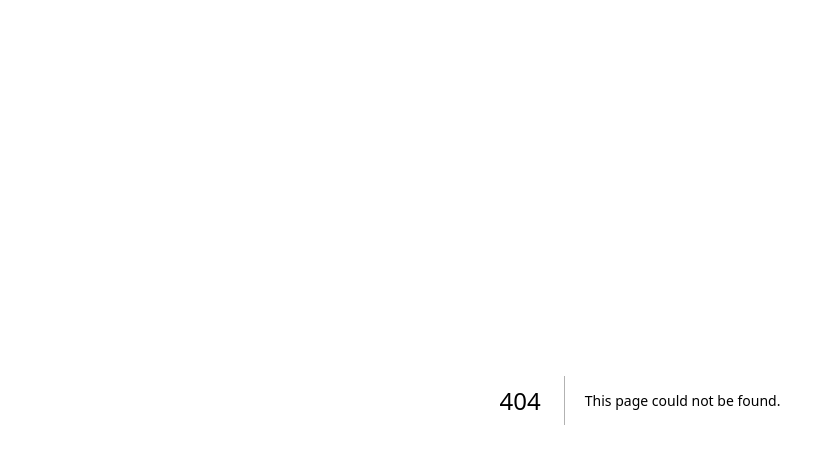
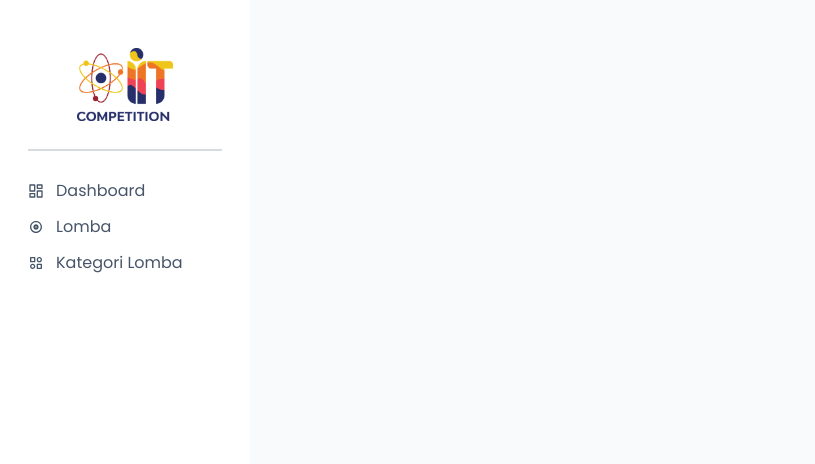
Before and after one commit to rianmz-genz/webiitc, a Next.js app: page /admin/competition in a window 1280 px wide. Before the commit this address had no page. Shown: the top 464 px of the page, without its empty margins (0-815 px from the left). Built offline with nearby package versions, Linux system fonts and the light colour scheme.

Commit message:
admin > competition

```diff
--- /dev/null
+++ b/pages/admin/competition.js
@@ -0,0 +1,13 @@
+import { Button } from "@/components";
+import DashboardCard from "@/components/atoms/DashboardCard";
+import DashboardAdminTemplate from "@/components/pagetemplate/DashboardAdmin";
+import React from "react";
+import { AiOutlineDelete, AiOutlineEdit } from "react-icons/ai";
+import { BiHomeAlt } from "react-icons/bi";
+import { FiPlus } from "react-icons/fi";
+import { MdArrowForwardIos } from "react-icons/md";
+const AdminLomba = () => {
+  return <DashboardAdminTemplate title={"Lomba"}></DashboardAdminTemplate>;
+};
+
+export default AdminLomba;
```
